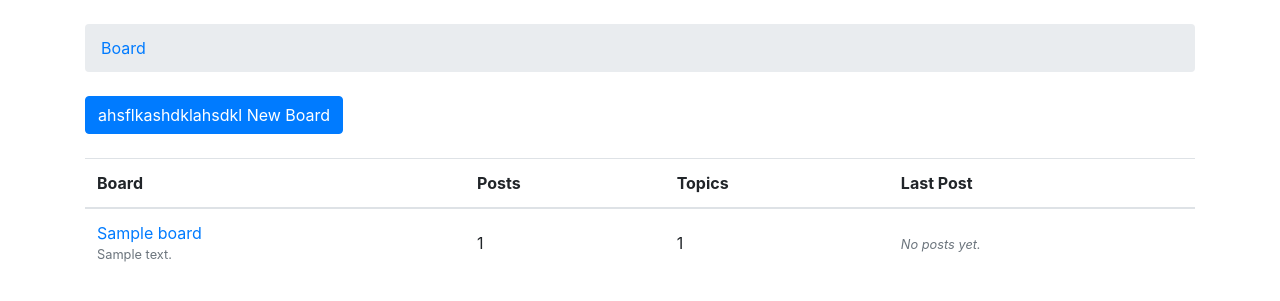
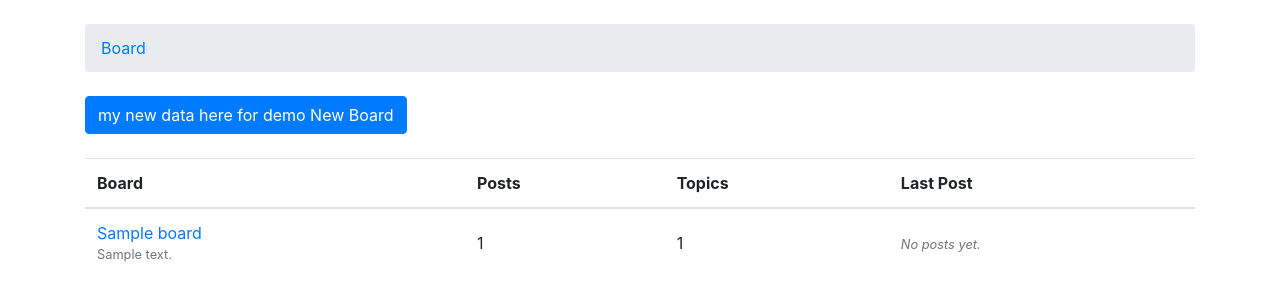
Before and after one commit to HarshVadodaria/SIBTC, a Django app: template template/home.html in a window 1280 px wide. Shown: the part 56-357 px from the top of the page. Run offline with Django 3.2, Linux system fonts and the light colour scheme; the template is opened without the code that fills it: most values are stand-ins (such as "Sample title", 1, 10 or a date in 2020); some libraries are stand-ins or nearby versions; some web fonts are replaced.

Commit message:
line changed

```diff
--- a/template/home.html
+++ b/template/home.html
@@ -6,7 +6,7 @@
 
 {% block content %}
   <div class="mb-4">
-    <a href="{% url 'new_board' %}" class="btn btn-primary">ahsflkashdklahsdkl New Board</a>
+    <a href="{% url 'new_board' %}" class="btn btn-primary">my new data here for demo New Board</a>
 
   </div>
   <table class="table">
```
